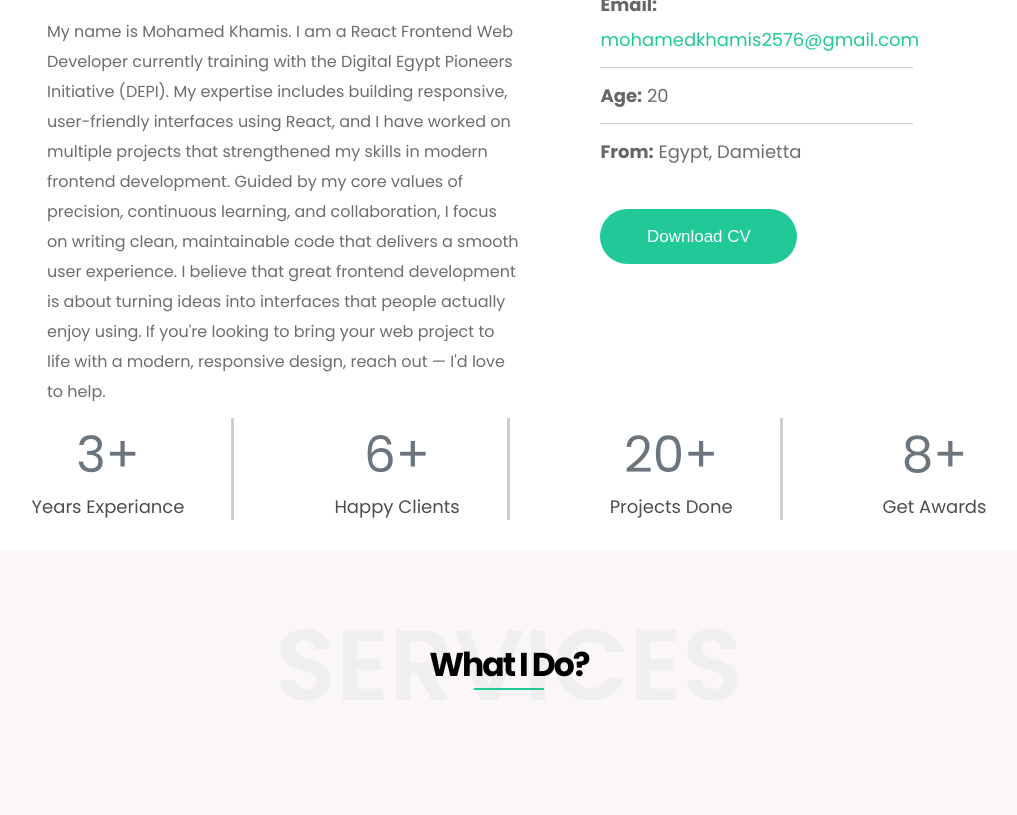
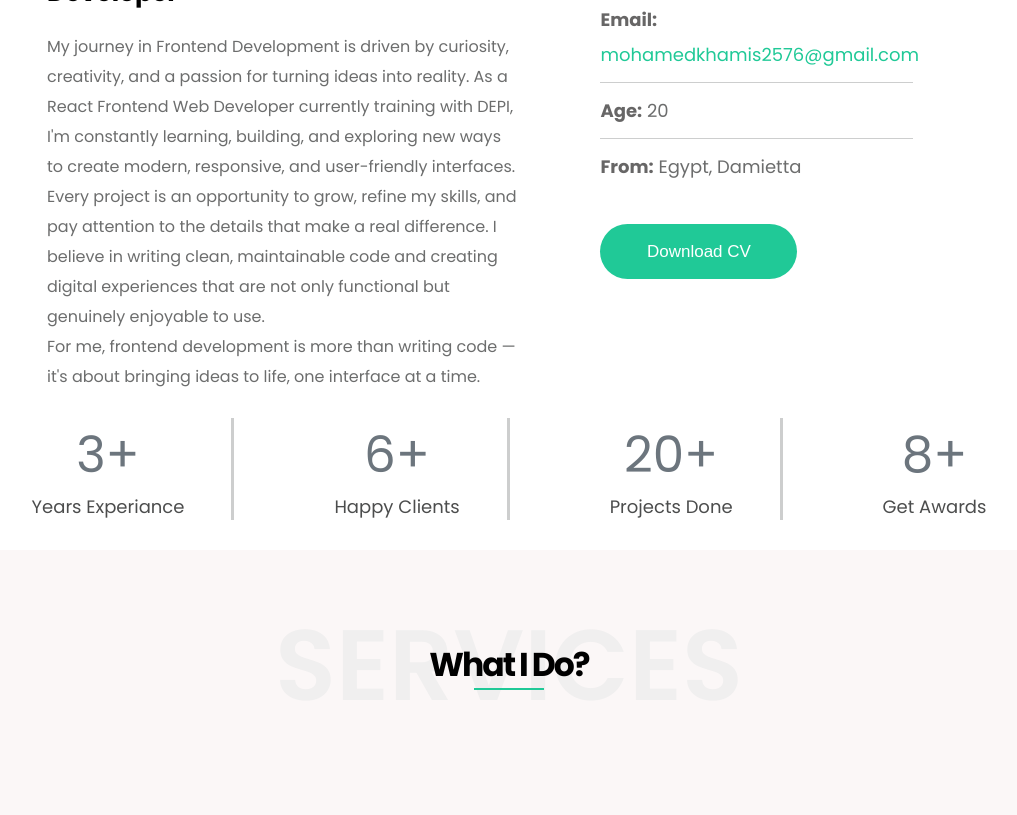
Before and after one commit to MohamedKhamis5/Portfolio, a plain HTML site: page index.html in a window 1280 px wide. Shown: the part 1410-2225 px from the top of the page, without its empty margins (259-1276 px from the left). Drawn offline with Linux system fonts and the light colour scheme.

Commit message:
final result

```diff
--- a/index.html
+++ b/index.html
@@ -116,11 +116,9 @@
     <div class="main">
         <div class="main-l">
           <h3>I`m <span>Mohamed Khamis,</span> a Web Developer</h3>
-          <p>My name is Mohamed Khamis. I am a React Frontend Web Developer currently training with the Digital Egypt Pioneers Initiative (DEPI).
-             My expertise includes building responsive, user-friendly interfaces using React, and I have worked on multiple projects that strengthened my skills in modern frontend development.
-             Guided by my core values of precision, continuous learning, and collaboration, I focus on writing clean, maintainable code that delivers a smooth user experience.
-             I believe that great frontend development is about turning ideas into interfaces that people actually enjoy using.
-             If you're looking to bring your web project to life with a modern, responsive design, reach out — I'd love to help.</p>
+          <p>My journey in Frontend Development is driven by curiosity, creativity, and a passion for turning ideas into reality. As a React Frontend Web Developer currently training with DEPI, I'm constantly learning, building, and exploring new ways to create modern, responsive, and user-friendly interfaces. <br>
+             Every project is an opportunity to grow, refine my skills, and pay attention to the details that make a real difference. I believe in writing clean, maintainable code and creating digital experiences that are not only functional but genuinely enjoyable to use. <br>
+             For me, frontend development is more than writing code — it's about bringing ideas to life, one interface at a time.</p>
         </div>
         <div class="main-r">
            <p><span>Name:</span> Mohamed Khamis</p>
```
